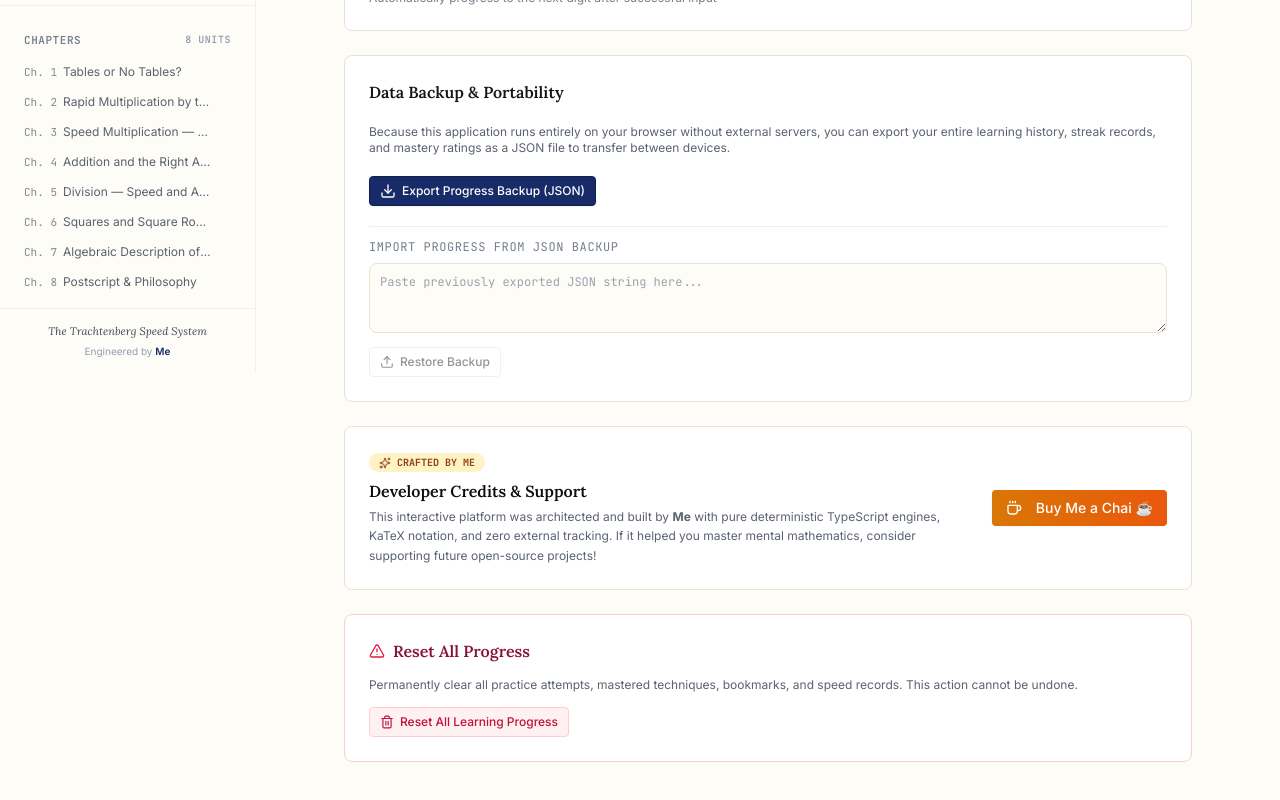
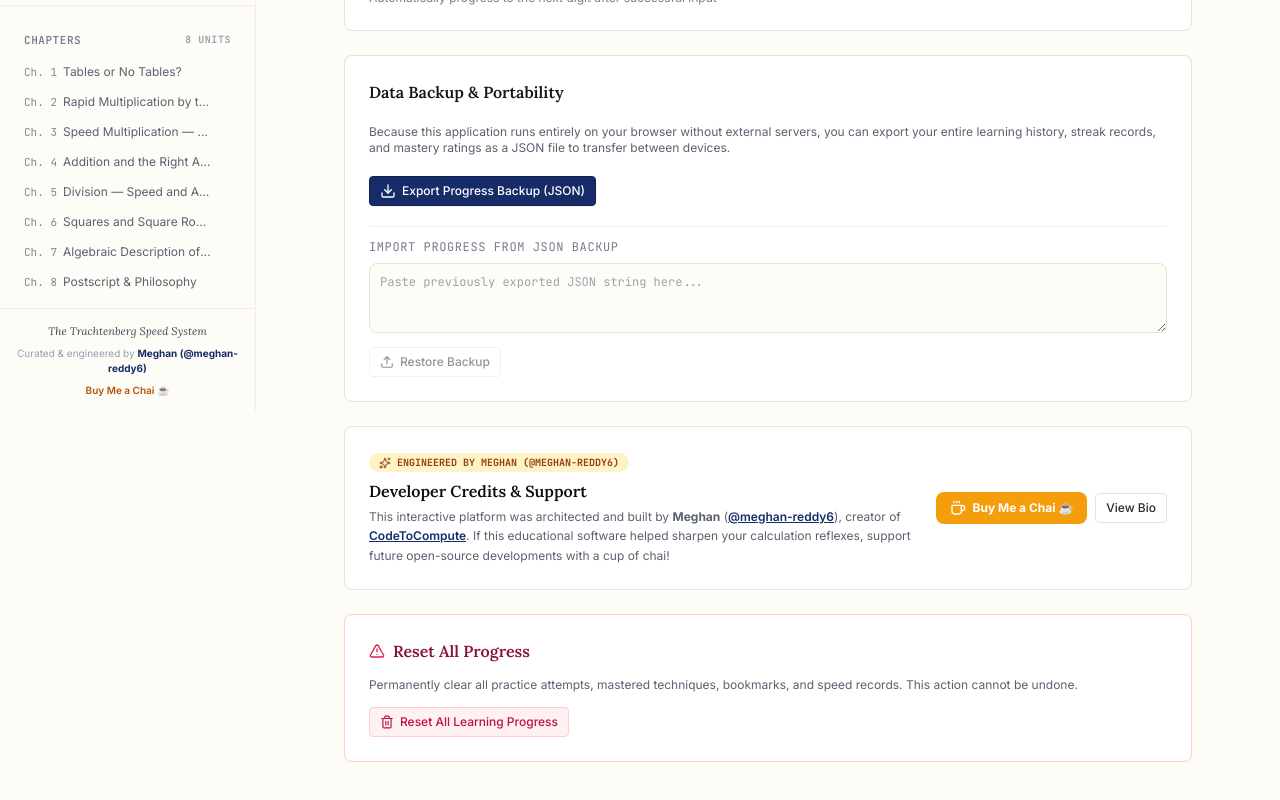
Before and after one commit to meghan-reddy6/Trachtenberg, a React (Vite) app: page /#/settings in a window 1280 px wide. Shown: the part 472-1272 px from the top of the page. Built offline with nearby package versions, Linux system fonts and the light colour scheme.

Commit message:
feat: incorporate developer Meghan (@meghan-reddy6) details, CodeToCompute links, and BuyMeAChai integration

```diff
--- a/src/components/common/BuyMeAChaiModal.tsx
+++ b/src/components/common/BuyMeAChaiModal.tsx
@@ -1,6 +1,6 @@
 import React, { useState, useEffect } from 'react';
 import confetti from 'canvas-confetti';
-import { Coffee, Heart, Sparkles, X, Check, Send, Award, ExternalLink } from 'lucide-react';
+import { Coffee, Heart, Sparkles, X, Check, Send, Award, ExternalLink, Code } from 'lucide-react';
 import { Button } from './Button';
 
 interface BuyMeAChaiModalProps {
@@ -9,14 +9,17 @@ interface BuyMeAChaiModalProps {
 }
 
 const CHAI_STORAGE_KEY = 'trachtenberg_developer_chai_count';
+const BUY_ME_A_CHAI_URL = 'https://buymeachai.in/meghansai6';
+const GITHUB_PROFILE_URL = 'https://github.com/meghan-reddy6';
+const CODETOCOMPUTE_URL = 'https://meghan-reddy6.github.io/codetocompute/';
 
 export const BuyMeAChaiModal: React.FC<BuyMeAChaiModalProps> = ({ isOpen, onClose }) => {
   const [selectedTier, setSelectedTier] = useState<number>(1);
   const [chaiCount, setChaiCount] = useState<number>(() => {
     try {
-      return parseInt(localStorage.getItem(CHAI_STORAGE_KEY) || '3', 10);
+      return parseInt(localStorage.getItem(CHAI_STORAGE_KEY) || '12', 10);
     } catch {
-      return 3;
+      return 12;
     }
   });
   const [donorName, setDonorName] = useState<string>('');
@@ -38,22 +41,22 @@ export const BuyMeAChaiModal: React.FC<BuyMeAChaiModalProps> = ({ isOpen, onClos
       id: 1,
       name: 'Cutting Chai',
       emoji: '☕',
-      amount: '$3 / ₹50',
+      amount: '₹50 / $3',
       tagline: 'A quick arithmetic recharge for late-night algorithms.'
     },
     {
       id: 2,
       name: 'Special Masala Chai',
       emoji: '🫖',
-      amount: '$5 / ₹150',
+      amount: '₹150 / $5',
       tagline: 'Rich spiced tea with ginger & cardamom for deep mathematical focus.'
     },
     {
       id: 3,
-      name: 'Chai & Samosa Combo',
+      name: 'Chai & Samosa Marathon Fuel',
       emoji: '🧋',
-      amount: '$10 / ₹300',
-      tagline: 'The ultimate mathematical marathon fuel for developer Me.'
+      amount: '₹300 / $10',
+      tagline: 'The ultimate fuel for building open-source systems & mathematics tools.'
     }
   ];
 
@@ -67,8 +70,8 @@ export const BuyMeAChaiModal: React.FC<BuyMeAChaiModalProps> = ({ isOpen, onClos
 
     // Celebratory confetti burst!
     confetti({
-      particleCount: 80,
-      spread: 70,
+      particleCount: 90,
+      spread: 75,
       origin: { y: 0.6 },
       colors: ['#F59E0B', '#D97706', '#B45309', '#1E3A8A', '#10B981']
     });
@@ -82,7 +85,7 @@ export const BuyMeAChaiModal: React.FC<BuyMeAChaiModalProps> = ({ isOpen, onClos
         className="w-full max-w-lg bg-white dark:bg-ink-900 border border-paper-300 dark:border-ink-800 rounded-2xl shadow-2xl overflow-hidden animate-in fade-in zoom-in-95 duration-150"
         onClick={e => e.stopPropagation()}
       >
-        {/* Header with Warm Chai Banner */}
+        {/* Header with Warm Chai Gradient Banner */}
         <div className="relative bg-gradient-to-r from-amber-500 via-orange-500 to-amber-600 text-white p-6">
           <button
             onClick={onClose}
@@ -92,16 +95,16 @@ export const BuyMeAChaiModal: React.FC<BuyMeAChaiModalProps> = ({ isOpen, onClos
             <X className="w-4 h-4" />
           </button>
 
-          <div className="flex items-center gap-3">
-            <div className="w-12 h-12 rounded-xl bg-white/20 backdrop-blur-xs flex items-center justify-center text-2xl shadow-inner">
+          <div className="flex items-center gap-3.5">
+            <div className="w-12 h-12 rounded-xl bg-white/20 backdrop-blur-xs flex items-center justify-center text-2xl shadow-inner flex-shrink-0">
               ☕
             </div>
             <div>
-              <div className="inline-flex items-center gap-1.5 px-2 py-0.5 rounded-full bg-white/20 text-[10px] font-mono uppercase font-bold tracking-wider">
-                <Sparkles className="w-3 h-3" /> Developer Credits & Appreciation
+              <div className="inline-flex items-center gap-1.5 px-2.5 py-0.5 rounded-full bg-white/20 text-[10px] font-mono uppercase font-bold tracking-wider">
+                <Sparkles className="w-3 h-3" /> Developer Appreciation & Support
               </div>
               <h2 className="text-xl font-serif font-bold text-white mt-1">
-                Buy Me a Chai ☕
+                Buy Meghan a Chai ☕
               </h2>
             </div>
           </div>
@@ -109,18 +112,64 @@ export const BuyMeAChaiModal: React.FC<BuyMeAChaiModalProps> = ({ isOpen, onClos
 
         {/* Modal Body */}
         <div className="p-6 space-y-5 max-h-[75vh] overflow-y-auto">
-          {/* Developer Attribution Card */}
-          <div className="bg-paper-100 dark:bg-ink-850 border border-paper-200 dark:border-ink-800 rounded-xl p-4 flex items-start gap-3.5">
-            <div className="w-9 h-9 rounded-full bg-academic-100 dark:bg-academic-950/70 text-academic-700 dark:text-academic-300 font-serif font-bold flex items-center justify-center flex-shrink-0 text-sm">
-              Me
+          {/* Meghan's Verified Developer Card */}
+          <div className="bg-paper-100 dark:bg-ink-850 border border-paper-200 dark:border-ink-800 rounded-xl p-4 space-y-2.5">
+            <div className="flex items-start justify-between gap-3">
+              <div className="flex items-center gap-3">
+                <div className="w-10 h-10 rounded-full bg-academic-700 text-white font-serif font-bold flex items-center justify-center text-sm shadow-xs flex-shrink-0">
+                  MR
+                </div>
+                <div>
+                  <h3 className="text-sm font-bold text-ink-950 dark:text-paper-50 flex items-center gap-1.5">
+                    Meghan
+                    <span className="text-xs font-mono font-normal text-ink-500">(@meghan-reddy6)</span>
+                  </h3>
+                  <p className="text-[11px] text-academic-700 dark:text-academic-400 font-medium">
+                    Software & Systems Engineer · Creator of CodeToCompute
+                  </p>
+                </div>
+              </div>
+
+              {/* Direct Links */}
+              <div className="flex items-center gap-1.5">
+                <a
+                  href={GITHUB_PROFILE_URL}
+                  target="_blank"
+                  rel="noopener noreferrer"
+                  className="p-1.5 rounded-lg bg-paper-200 dark:bg-ink-800 text-ink-700 dark:text-paper-300 hover:text-ink-950 transition-colors"
+                  title="GitHub Profile (@meghan-reddy6)"
+                >
+                  <svg width="14" height="14" viewBox="0 0 24 24" fill="currentColor">
+                    <path fillRule="evenodd" clipRule="evenodd" d="M12 2C6.477 2 2 6.484 2 12.017c0 4.425 2.865 8.18 6.839 9.504.5.092.682-.217.682-.483 0-.237-.008-.868-.013-1.703-2.782.605-3.369-1.343-3.369-1.343-.454-1.158-1.11-1.466-1.11-1.466-.908-.62.069-.608.069-.608 1.003.07 1.53 1.032 1.53 1.032.892 1.53 2.341 1.088 2.91.832.092-.647.35-1.088.636-1.338-2.22-.253-4.555-1.113-4.555-4.951 0-1.093.39-1.988 1.029-2.688-.103-.253-.446-1.272.098-2.65 0 0 .84-.27 2.75 1.026A9.564 9.564 0 0112 6.844c.85.004 1.705.115 2.504.337 1.909-1.296 2.747-1.027 2.747-1.027.546 1.379.202 2.398.1 2.651.64.7 1.028 1.595 1.028 2.688 0 3.848-2.339 4.695-4.566 4.943.359.309.678.92.678 1.855 0 1.338-.012 2.419-.012 2.747 0 .268.18.58.688.482A10.019 10.019 0 0022 12.017C22 6.484 17.522 2 12 2z" />
+                  </svg>
+                </a>
+                <a
+                  href={CODETOCOMPUTE_URL}
+                  target="_blank"
+                  rel="noopener noreferrer"
+                  className="p-1.5 rounded-lg bg-paper-200 dark:bg-ink-800 text-ink-700 dark:text-paper-300 hover:text-ink-950 transition-colors"
+                  title="CodeToCompute: Systems, DSA & AI Engineering"
+                >
+                  <Code className="w-3.5 h-3.5" />
+                </a>
+              </div>
             </div>
-            <div className="text-xs text-ink-700 dark:text-paper-300 space-y-1">
-              <div className="font-semibold text-ink-900 dark:text-paper-100">
-                Created & Engineered by <strong className="text-academic-700 dark:text-academic-400">Me</strong>
-              </div>
-              <p className="leading-relaxed text-[11px] text-ink-600 dark:text-paper-400">
-                Hi! I am <strong>Me</strong>, the developer behind this interactive Trachtenberg Speed Mathematics learning platform. Conceived to replace mechanical rote memorization with verified visual intuition and lightning-fast mental reflexes.
-              </p>
+
+            <p className="text-xs text-ink-600 dark:text-paper-400 leading-relaxed font-sans">
+              "Hi! I'm <strong>Meghan</strong>. I build open-source tools like <strong>CodeToCompute</strong> and this interactive <strong>Trachtenberg Speed Mathematics</strong> platform to make deep engineering and mental computation accessible, visual, and lightning-fast. If this tool helped you calculate faster, consider buying me a cup of chai!"
+            </p>
+
+            {/* Direct Official Link Button */}
+            <div className="pt-1">
+              <a
+                href={BUY_ME_A_CHAI_URL}
+                target="_blank"
+                rel="noopener noreferrer"
+                className="w-full inline-flex items-center justify-center gap-2 px-3 py-2 rounded-lg bg-amber-500 hover:bg-amber-600 text-white text-xs font-bold shadow-xs transition-colors"
+              >
+                <span>Support directly on buymeachai.in/meghansai6</span>
+                <ExternalLink className="w-3.5 h-3.5" />
+              </a>
             </div>
           </div>
 
@@ -167,20 +216,20 @@ export const BuyMeAChaiModal: React.FC<BuyMeAChaiModalProps> = ({ isOpen, onClos
               {/* Message Note (Optional) */}
               <div className="space-y-1.5">
                 <label className="text-xs font-medium text-ink-700 dark:text-paper-300 block">
-                  Leave a Note or Shoutout to Me (Optional):
+                  Leave a Note or Shoutout to Meghan (Optional):
                 </label>
                 <input
                   type="text"
                   value={donorName}
                   onChange={e => setDonorName(e.target.value)}
-                  placeholder="Your Name / Nickname"
+                  placeholder="Your Name / Handle"
                   className="w-full px-3 py-1.5 text-xs bg-paper-50 dark:bg-ink-850 border border-paper-300 dark:border-ink-700 rounded-lg text-ink-900 dark:text-paper-100 focus:outline-none focus:ring-2 focus:ring-amber-500"
                 />
                 <textarea
                   rows={2}
                   value={donorMessage}
                   onChange={e => setDonorMessage(e.target.value)}
-                  placeholder="e.g. Thanks Me, mastering 11 and the Direct Method was mindblowing!"
+                  placeholder="e.g. Thanks Meghan! The Trachtenberg visualizer and direct multiplication method are fantastic."
                   className="w-full px-3 py-1.5 text-xs bg-paper-50 dark:bg-ink-850 border border-paper-300 dark:border-ink-700 rounded-lg text-ink-900 dark:text-paper-100 focus:outline-none focus:ring-2 focus:ring-amber-500"
                 />
               </div>
@@ -188,7 +237,7 @@ export const BuyMeAChaiModal: React.FC<BuyMeAChaiModalProps> = ({ isOpen, onClos
               {/* Action Buttons */}
               <div className="pt-2 flex items-center justify-between gap-3">
                 <div className="text-[11px] text-ink-400 font-mono">
-                  ☕ <strong>{chaiCount}</strong> cups gifted so far
+                  ☕ <strong>{chaiCount}</strong> cups gifted
                 </div>
 
                 <div className="flex items-center gap-2">
@@ -206,7 +255,7 @@ export const BuyMeAChaiModal: React.FC<BuyMeAChaiModalProps> = ({ isOpen, onClos
                     size="md"
                     className="bg-gradient-to-r from-amber-600 to-orange-600 hover:from-amber-700 hover:to-orange-700 text-white border-0 shadow-sm"
                   >
-                    <Coffee className="w-4 h-4 mr-1.5" /> Treat Developer Me to Chai
+                    <Coffee className="w-4 h-4 mr-1.5" /> Treat Meghan to Chai
                   </Button>
                 </div>
               </div>
@@ -221,7 +270,7 @@ export const BuyMeAChaiModal: React.FC<BuyMeAChaiModalProps> = ({ isOpen, onClos
                   Thank You So Much!
                 </h3>
                 <p className="text-xs text-ink-600 dark:text-paper-300 max-w-sm mx-auto leading-relaxed">
-                  Your cup of chai and heartfelt support have been received by <strong>Me</strong>! Thank you for supporting independent mathematical tools and keeping education accessible.
+                  Your cup of chai and support have been received with immense gratitude by <strong>Meghan (@meghan-reddy6)</strong>!
                 </p>
                 {donorName && (
                   <div className="text-xs font-mono text-amber-700 dark:text-amber-400 pt-1">
@@ -230,12 +279,20 @@ export const BuyMeAChaiModal: React.FC<BuyMeAChaiModalProps> = ({ isOpen, onClos
                 )}
               </div>
 
-              <div className="pt-2">
+              <div className="pt-2 flex flex-col sm:flex-row items-center justify-center gap-2">
+                <a
+                  href={BUY_ME_A_CHAI_URL}
+                  target="_blank"
+                  rel="noopener noreferrer"
+                  className="px-4 py-2 rounded-lg bg-amber-500 hover:bg-amber-600 text-white text-xs font-bold inline-flex items-center gap-1.5"
+                >
+                  <span>Open buymeachai.in/meghansai6</span>
+                  <ExternalLink className="w-3.5 h-3.5" />
+                </a>
                 <Button
-                  variant="primary"
+                  variant="outline"
                   size="sm"
                   onClick={onClose}
-                  className="bg-academic-700 dark:bg-academic-600"
                 >
                   Return to Learning
                 </Button>
--- a/src/components/layout/Header.tsx
+++ b/src/components/layout/Header.tsx
@@ -54,10 +54,10 @@ export const Header: React.FC<HeaderProps> = ({
             <div
               onClick={() => setIsChaiModalOpen(true)}
               className="hidden lg:flex items-center gap-1.5 px-2.5 py-0.5 rounded-full bg-paper-100 hover:bg-paper-200 dark:bg-ink-800 dark:hover:bg-ink-750 border border-paper-300 dark:border-ink-700 text-xs text-ink-700 dark:text-paper-300 cursor-pointer transition-colors"
-              title="Developed with precision & passion by Me. Click to support with a chai!"
+              title="Architected & engineered by Meghan (@meghan-reddy6). Click to view details or buy a chai!"
             >
               <span className="w-1.5 h-1.5 rounded-full bg-emerald-500 animate-pulse" />
-              <span>Dev: <strong className="text-academic-700 dark:text-academic-400 font-bold">Me</strong></span>
+              <span>Dev: <strong className="text-academic-700 dark:text-academic-400 font-bold">Meghan</strong> <span className="text-[10px] opacity-75 font-mono">(@meghan-reddy6)</span></span>
             </div>
           </div>
 
--- a/src/components/layout/Sidebar.tsx
+++ b/src/components/layout/Sidebar.tsx
@@ -97,12 +97,30 @@ export const Sidebar: React.FC<SidebarProps> = ({ className = '', onNavigate })
       </div>
 
       {/* Footer Info & Developer Credits */}
-      <div className="p-3.5 border-t border-paper-200 dark:border-ink-800 text-[11px] text-ink-500 text-center space-y-1">
+      <div className="p-3.5 border-t border-paper-200 dark:border-ink-800 text-[11px] text-ink-500 text-center space-y-1.5">
         <div className="font-serif italic text-ink-700 dark:text-paper-300">
           The Trachtenberg Speed System
         </div>
         <div className="font-sans text-[10px] text-ink-400">
-          Engineered by <strong className="text-academic-700 dark:text-academic-400 font-semibold">Me</strong>
+          Curated & engineered by{' '}
+          <a
+            href="https://github.com/meghan-reddy6"
+            target="_blank"
+            rel="noopener noreferrer"
+            className="text-academic-700 dark:text-academic-400 font-bold hover:underline"
+          >
+            Meghan (@meghan-reddy6)
+          </a>
+        </div>
+        <div>
+          <a
+            href="https://buymeachai.in/meghansai6"
+            target="_blank"
+            rel="noopener noreferrer"
+            className="inline-flex items-center gap-1 text-[10px] font-semibold text-amber-700 dark:text-amber-400 hover:underline"
+          >
+            <span>Buy Me a Chai ☕</span>
+          </a>
         </div>
       </div>
     </aside>
--- a/src/pages/SettingsPage.tsx
+++ b/src/pages/SettingsPage.tsx
@@ -212,23 +212,32 @@ export const SettingsPage: React.FC<SettingsPageProps> = ({ progress, onUpdatePr
         <div className="flex flex-col sm:flex-row sm:items-center justify-between gap-4">
           <div className="space-y-1">
             <div className="inline-flex items-center gap-1.5 px-2.5 py-0.5 rounded-full bg-amber-100 dark:bg-amber-900/40 text-[10px] font-mono uppercase font-bold text-amber-800 dark:text-amber-300">
-              <Sparkles className="w-3 h-3" /> Crafted by Me
+              <Sparkles className="w-3 h-3" /> Engineered by Meghan (@meghan-reddy6)
             </div>
             <h3 className="text-base font-serif font-bold text-ink-950 dark:text-paper-50">
               Developer Credits & Support
             </h3>
             <p className="text-xs text-ink-600 dark:text-paper-300 max-w-xl leading-relaxed">
-              This interactive platform was architected and built by <strong>Me</strong> with pure deterministic TypeScript engines, KaTeX notation, and zero external tracking. If it helped you master mental mathematics, consider supporting future open-source projects!
+              This interactive platform was architected and built by <strong>Meghan</strong> (<a href="https://github.com/meghan-reddy6" target="_blank" rel="noopener noreferrer" className="text-academic-700 dark:text-academic-400 font-semibold underline">@meghan-reddy6</a>), creator of <a href="https://meghan-reddy6.github.io/codetocompute/" target="_blank" rel="noopener noreferrer" className="text-academic-700 dark:text-academic-400 font-semibold underline">CodeToCompute</a>. If this educational software helped sharpen your calculation reflexes, support future open-source developments with a cup of chai!
             </p>
           </div>
-          <Button
-            variant="primary"
-            size="md"
-            onClick={() => setShowChaiModal(true)}
-            className="bg-gradient-to-r from-amber-600 to-orange-600 hover:from-amber-700 hover:to-orange-700 text-white border-0 shadow-sm flex-shrink-0"
-          >
-            <Coffee className="w-4 h-4 mr-1.5" /> Buy Me a Chai ☕
-          </Button>
+          <div className="flex flex-col sm:flex-row items-center gap-2 flex-shrink-0">
+            <a
+              href="https://buymeachai.in/meghansai6"
+              target="_blank"
+              rel="noopener noreferrer"
+              className="inline-flex items-center gap-1.5 px-3.5 py-2 rounded-lg bg-amber-500 hover:bg-amber-600 text-white text-xs font-bold shadow-xs transition-colors"
+            >
+              <Coffee className="w-4 h-4" /> Buy Me a Chai ☕
+            </a>
+            <Button
+              variant="outline"
+              size="sm"
+              onClick={() => setShowChaiModal(true)}
+            >
+              View Bio
+            </Button>
+          </div>
         </div>
       </Card>
 
```
Also changed, not shown: 1 other file (tests, documents, lock files or other folders).
